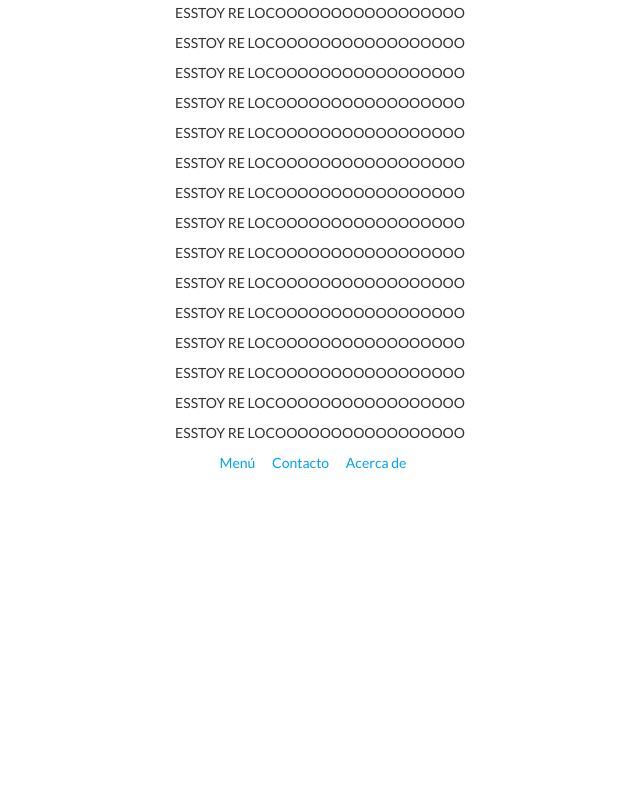
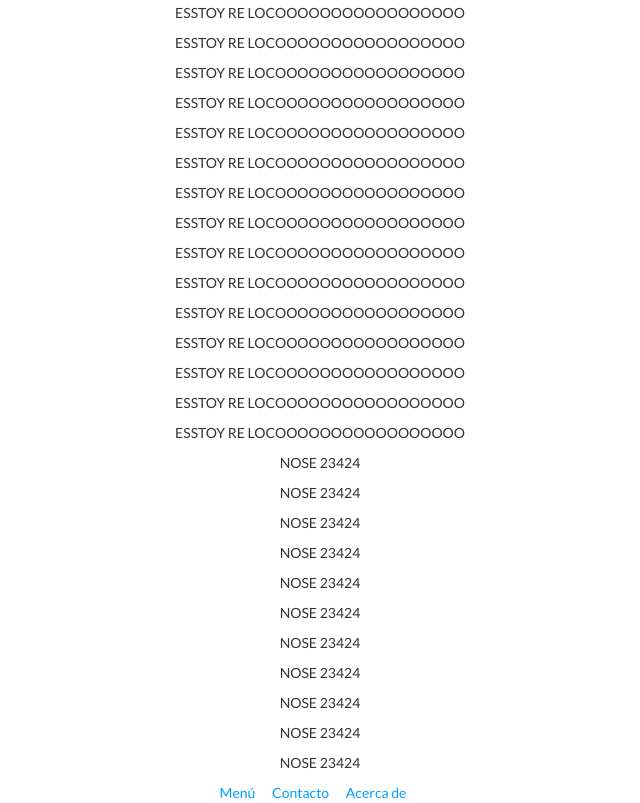
Before and after one commit to york-2015/Practica-de-html-y-css, a plain HTML site: page index.html in a window 1280 px wide. Shown: the part 1226-2029 px from the top of the page, without its empty margins (320-960 px from the left). Before the commit the page ends 1699 px from the top, so only its background shows below. Drawn offline with nearby package versions, Linux system fonts and the light colour scheme; a script that the page names is missing.

Commit message:
se agrego nose 2333

```diff
--- a/index.html
+++ b/index.html
@@ -62,6 +62,18 @@
 					<p>ESSTOY RE LOCOOOOOOOOOOOOOOOOO</p>
 					<p>ESSTOY RE LOCOOOOOOOOOOOOOOOOO</p>
 
+					<P>NOSE 23424</P>
+					<P>NOSE 23424</P>
+					<P>NOSE 23424</P>
+					<P>NOSE 23424</P>
+					<P>NOSE 23424</P>
+					<P>NOSE 23424</P>
+					<P>NOSE 23424</P>
+					<P>NOSE 23424</P>
+					<P>NOSE 23424</P>
+					<P>NOSE 23424</P>
+					<P>NOSE 23424</P>
+
 					<nav>
 						<a href="menu.html" class="right-space">Menú</a>
 						<a href="contacto.html" class="right-space">Contacto</a>
```
